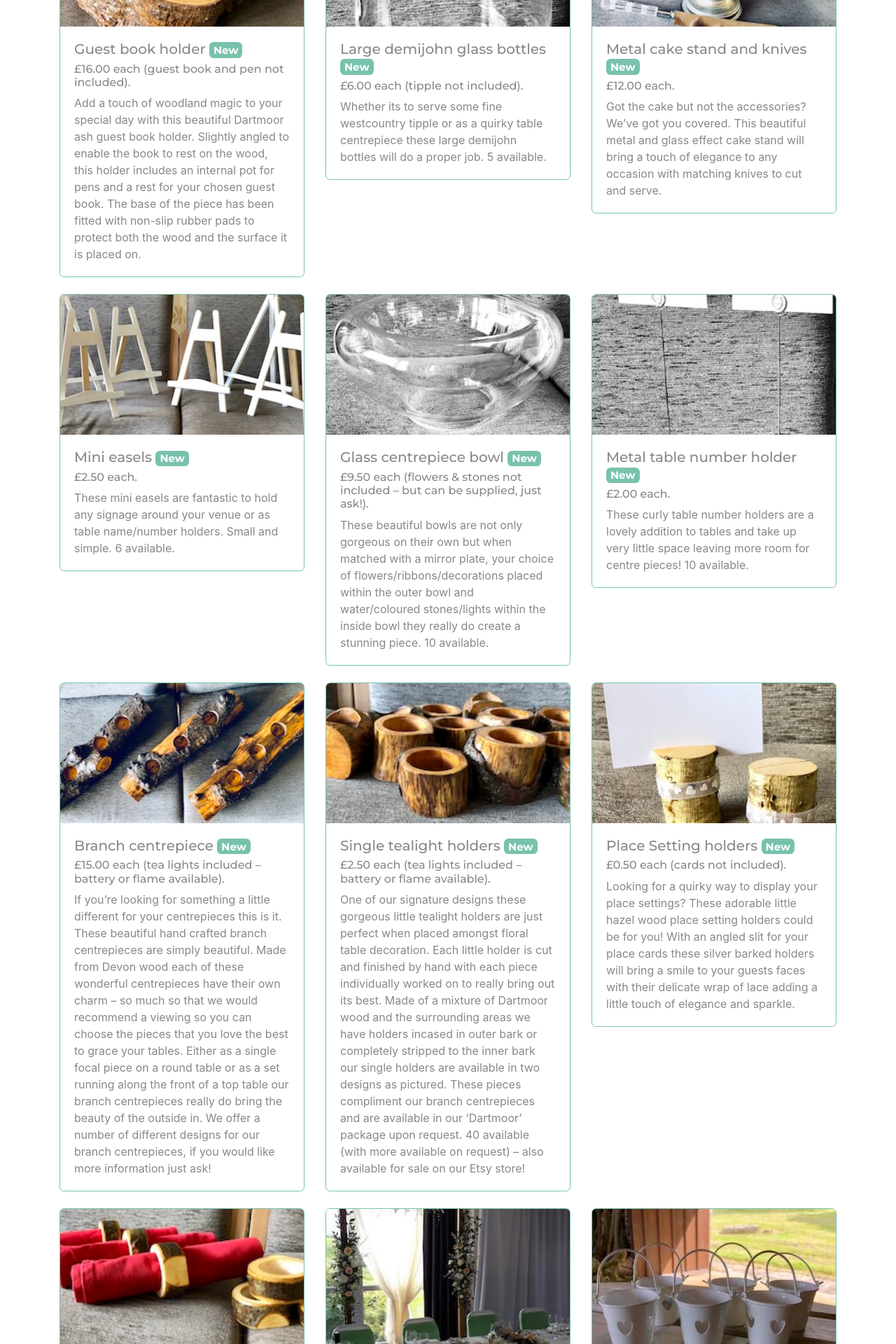
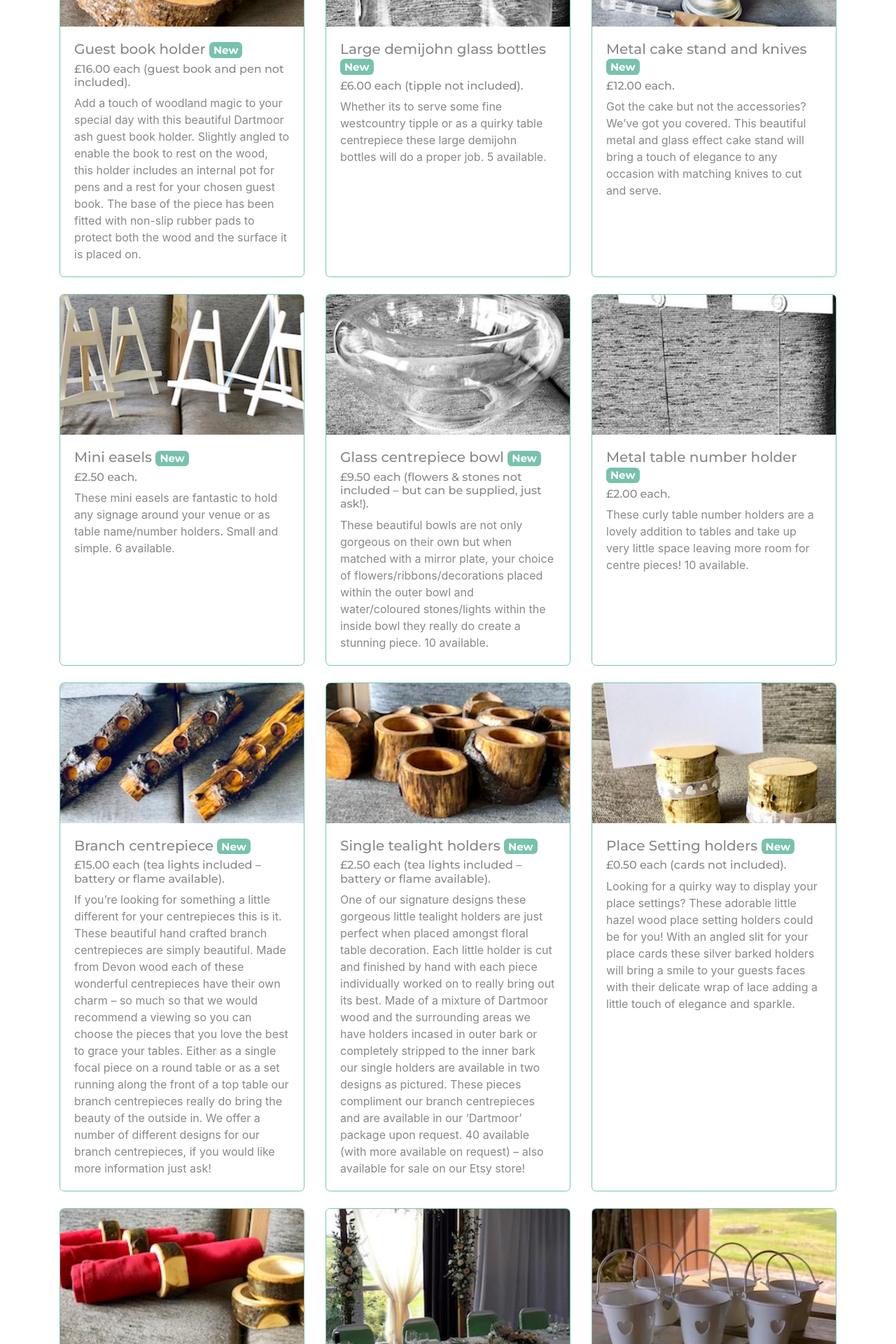
Before and after one commit to starlight-creations/starlight-creations.github.io, a Jekyll site: the page built from rent.html, in a window 1280 px wide. Shown: the part 590-2510 px from the top of the page at 70% size. Built offline with Jekyll 4.4.1, drawn with Linux system fonts in a browser that asks for light colours; nearby versions of some CDN libraries.

Commit message:
use card grid

```diff
--- a/_includes/service_card.html
+++ b/_includes/service_card.html
@@ -1,4 +1,4 @@
-<div class="card border-primary">
+<div class="card border-primary h-100">
     {%- if service.img -%}<img class="card-img-top" src="assets/gallery/{{service.img[0]}}" alt="{{service.name}}" height="200" width="300" style="object-fit: cover">{%- endif -%}
     <div class="card-body">
         <h5 class="card-title">{{service.name}} {% if service.new %}<span class="badge badge-primary">New</span>{% endif %}</h5>
--- a/rent.html
+++ b/rent.html
@@ -8,24 +8,10 @@ permalink: /rent
     Please <a href="mailto:hello@starlightcreations.co.uk?subject=Rental Enquiry" target="_blank" class="alert-link">contact us</a> to discuss your requirements and receive a personalised quote for your wedding or event.<br/>
     All items are subject to agreement with the <a href="{{ '/terms' | absolute_url }}" class="alert-link">rental terms and conditions</a>.
 </div>
-{%- assign count = 0 -%}
-{%- assign new_row = true -%}
-
+<div class="row row-cols-1 row-cols-md-3">
 {%- for service in site.data.services -%}
-    {%- if new_row == true -%}
-    <div class="row">
-    {%- assign new_row = false -%}
-    {%- endif -%}
-        <div class="col-md-4">
-            {%- include service_card.html -%}
-            <br>
-        </div>
-        {%- assign count = count | plus: 1 -%}
-        {%- if count == 3 or forloop.last -%}
-            {%- assign new_row = true -%}
-        {%- endif -%}
-    {%- if new_row == true -%}
+    <div class="col mb-4">
+        {%- include service_card.html -%}
     </div>
-    {%- assign count = 0 -%}
-    {%- endif -%}
 {%- endfor -%}
+</div>
```
